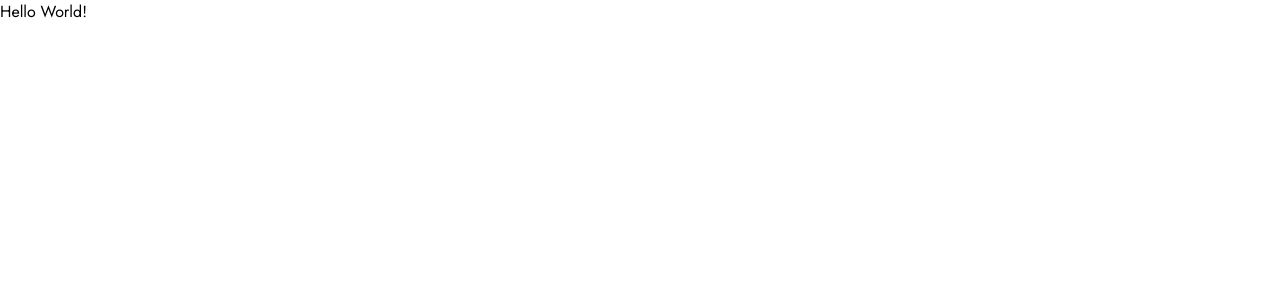
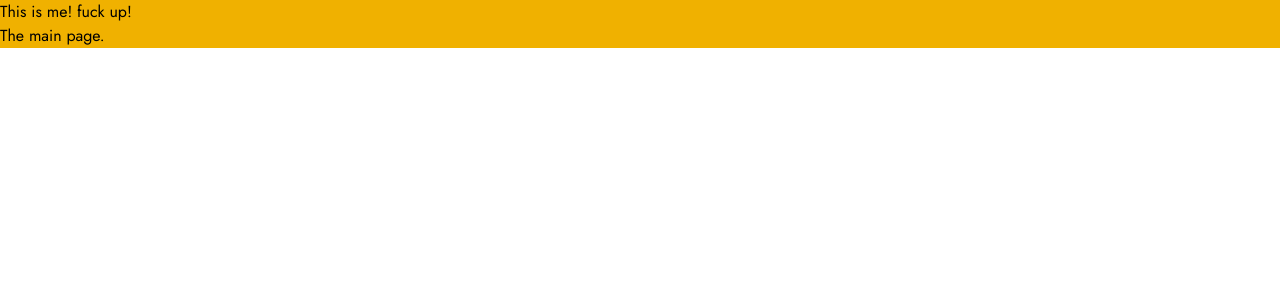
Before and after one commit to deepak3213/ecommerce-app, a Next.js app: page / in a window 1280 px wide. Shown: the top 300 px of the page. Built offline with nearby package versions, Linux system fonts and the light colour scheme.

Commit message:
Create two group rotues public and user

```diff
--- /dev/null
+++ b/src/app/(public)/layout.tsx
@@ -0,0 +1,10 @@
+import { ReactNode } from "react";
+
+export default function PublicLayout({ children }: { children: ReactNode }) {
+  return (
+    <div>
+      <h1>This is public layout.</h1>
+      {children}
+    </div>
+  );
+}
--- /dev/null
+++ b/src/app/(user)/layout.tsx
@@ -0,0 +1,10 @@
+import { ReactNode } from "react";
+
+export default function RootLayout({ children }: { children: ReactNode }) {
+  return (
+    <div className="bg-yellow-500">
+      <h1>This is me! fuck up!</h1>
+      {children}
+    </div>
+  );
+}
--- /dev/null
+++ b/src/app/(user)/page.tsx
@@ -0,0 +1,7 @@
+export default async function Home() {
+  return (
+    <main>
+      <h1>The main page.</h1>
+    </main>
+  );
+}
--- a/src/app/page.tsx
+++ /dev/null
@@ -1,7 +0,0 @@
-export default function Home() {
-  return (
-    <div>
-      <h1>Hello World!</h1>
-    </div>
-  );
-}
```
